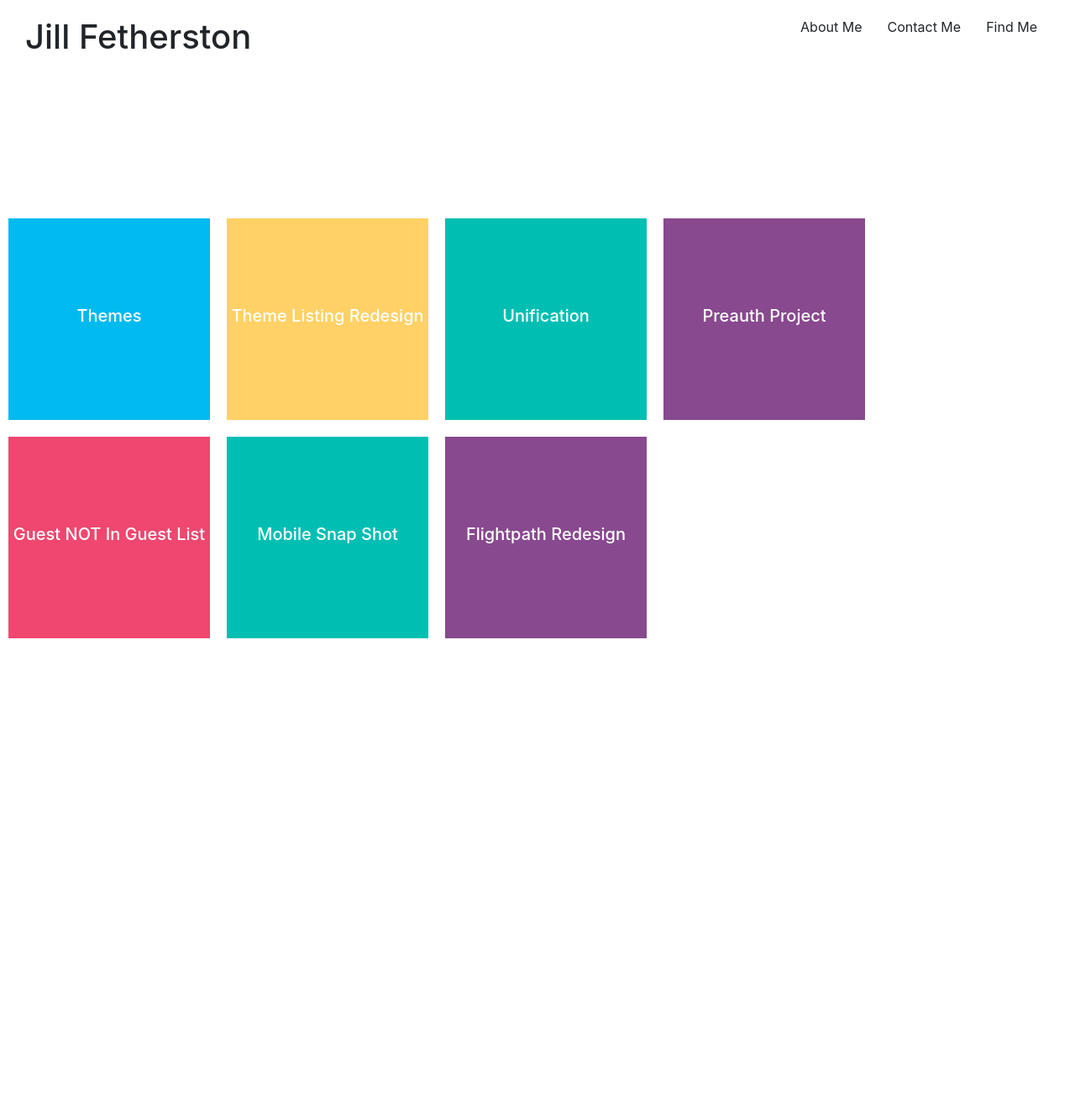
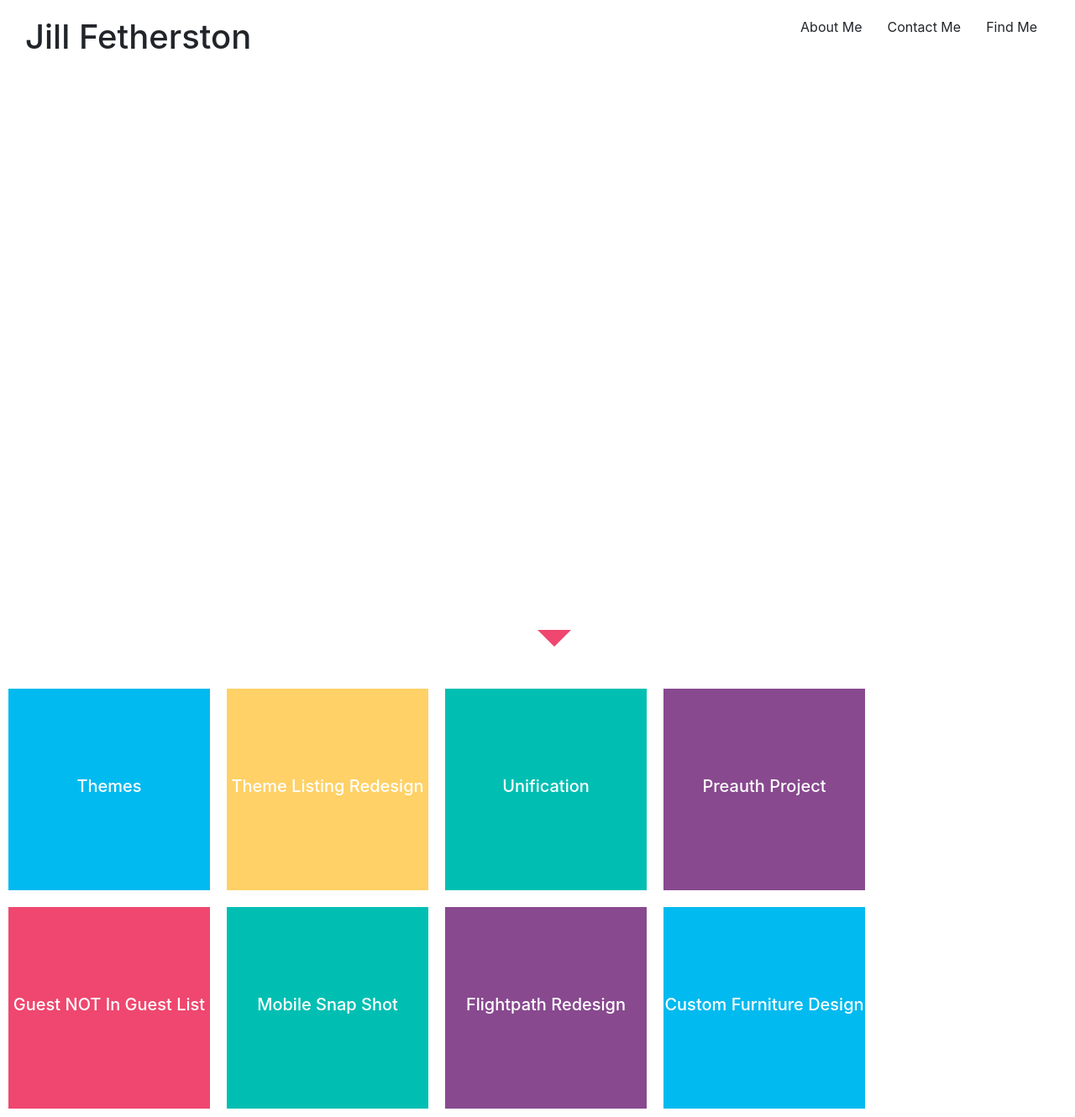
Before and after one commit to 12Noone/jfetherston-dot-com, a React app: page / in a window 1280 px wide. Shown: the whole page at 84% size. Before the commit the page ends 800 px from the top, so only its background shows below. Built offline with nearby package versions, Linux system fonts and the light colour scheme.

Commit message:
removed viewer from menu, added in separate panel, styled, and I forget what else

```diff
--- a/src/App.js
+++ b/src/App.js
@@ -4,6 +4,7 @@ import _ from 'lodash';
 import Menu from '../src/components/Menu';
 import Viewer from '../src/components/Viewer';
 import Project from '../src/components/Project';
+import InfoPanel from '../src/components/InfoPanel';
 import '../src/stylesheets/core.less';
 import '../src/stylesheets/Menu.less';
 
@@ -13,10 +14,12 @@ class App extends Component {
     super(props);
     this.state = {
       viewerOpen: false,
-      viewerOptions: {}
+      viewerOptions: {},
+      panelData: {}
     }
     this.showViewer = this.showViewer.bind(this);
     this.hideViewer = this.hideViewer.bind(this);
+    this.setPanel = this.setPanel.bind(this);
   }
 
   showViewer(link, data) {
@@ -30,16 +33,26 @@ class App extends Component {
     });
   }
 
+  setPanel(link, data) {
+    _.find(data, (idx) => {
+      if (idx.key === link) {
+        this.setState({
+          panelData: idx,
+        });
+      }
+    });
+  }
+
   hideViewer() {
     this.setState({ viewerOpen: false })
   }
 
   render() {
-    const { viewerOptions, viewerOpen } = this.state;
-
+    const { viewerOptions, viewerOpen, panelData } = this.state;
     return (
       <div>
-        <Menu showViewer={this.showViewer} hideViewer={this.hideViewer} />
+        <Menu setPanel={this.setPanel} hideViewer={this.hideViewer} />
+        <InfoPanel panelData={panelData} />
         <Viewer show={viewerOpen} handleClose={this.hideViewer} viewerOptions={viewerOptions} />
         <Project showViewer={this.showViewer} handleClose={this.hideViewer} />
       </div>
--- /dev/null
+++ b/src/components/InfoPanel.jsx
@@ -0,0 +1,32 @@
+import React, { Component } from "react";
+import PropTypes from 'prop-types';
+import '../stylesheets/InfoPanel.less'
+
+class InfoPanel extends Component {
+
+  render() {
+    const { panelData } = this.props;
+    return (
+      <div className="panel-container">
+        <div className="col-12">
+          <div className="panel-copy">
+            <h1 className="panel-heading">{panelData.header}</h1>
+            <h2 className="panel-subheading">{panelData.subHeading}</h2>
+            <p>{panelData.bodyCopy}</p>
+          </div>
+        </div>
+        <div className="arrow-container">
+          <a href="#projects">
+            <span className="arrow" />
+          </a>
+        </div>
+      </div>
+    );
+  }
+}
+
+InfoPanel.propTypes = {
+  panelData: PropTypes.shape({})
+}
+
+export default InfoPanel;
--- a/src/components/Menu.js
+++ b/src/components/Menu.js
@@ -5,7 +5,7 @@ import { viewerOptionsData } from '../viewerOptionsData';
 class Menu extends Component {
 
   render() {
-    const { showViewer } = this.props;
+    const { setPanel } = this.props;
 
     return (
       <div className="menu-container container-fluid">
@@ -16,9 +16,9 @@ class Menu extends Component {
             </div>
             <div className="pull-right col-6">
               <ul className="inline-list">
-                <li onClick={() => showViewer('about', viewerOptionsData)}>About Me</li>
-                <li onClick={() => showViewer('contact', viewerOptionsData)}>Contact Me</li>
-                <li onClick={() => showViewer('find me', viewerOptionsData)}>Find Me</li>
+                <li onClick={() => setPanel('about', viewerOptionsData)}>About Me</li>
+                <li onClick={() => setPanel('contact', viewerOptionsData)}>Contact Me</li>
+                <li onClick={() => setPanel('find me', viewerOptionsData)}>Find Me</li>
               </ul>
             </div>
           </div>
@@ -29,7 +29,7 @@ class Menu extends Component {
 }
 
 Menu.propTypes = {
-  showViewer: PropTypes.func.isRequired,
+  setPanel: PropTypes.func.isRequired,
   hideViewer: PropTypes.func.isRequired
 }
 
--- a/src/components/Project.jsx
+++ b/src/components/Project.jsx
@@ -8,6 +8,7 @@ class Project extends Component {
   render() {
     const { showViewer } = this.props;
     return (
+      <div id="projects">
         <div className="project-container">
           <div className="project-tile blue" onClick={() => showViewer('themeDesign', projectData)}>
             <div className="project-copy">
@@ -44,6 +45,12 @@ class Project extends Component {
               <h5>Flightpath Redesign</h5>
             </div>
           </div>
+          <div className="project-tile blue" onClick={() => showViewer('cfd', projectData)}>
+            <div className="project-copy">
+              <h5>Custom Furniture Design</h5>
+            </div>
+          </div>
+        </div>
       </div>
     );
   };
--- a/src/components/Viewer.js
+++ b/src/components/Viewer.js
@@ -5,7 +5,7 @@ import "../stylesheets/Viewer.less";
 const Viewer = ({ handleClose, show, viewerOptions }) => {
   const showHideClassName = show ? "viewer active" : "viewer";
   return (
-    <div className={showHideClassName} onClick={handleClose}>
+    <div className={showHideClassName}>
       <section className="viewer-main">
         <div className="close-viewer" onClick={handleClose}>
           X
--- /dev/null
+++ b/src/stylesheets/InfoPanel.less
@@ -0,0 +1,40 @@
+@pink: #EF476F;
+
+.panel-container {
+  height: 95vh;
+  .panel-copy {
+    padding: 90px;
+    margin: auto;
+    .panel-heading {
+      position: relative;
+      display: inline-block;
+      font-size: 30px;
+      margin-bottom: 30px;
+      &:after {
+        content: '';
+        position: absolute;
+        height: 5px;
+        width: 98%;
+        right: 0;
+        bottom: -8px;
+        background-color: @pink;
+      }
+    }
+    .panel-subheading {
+      font-size: 18px;
+    }
+  }
+  .arrow-container {
+    text-align: center;
+    .arrow {
+      position: absolute;
+      bottom: 30px;
+      width: 0;
+      height: 0;
+      border-left: 20px solid transparent;
+      border-right: 20px solid transparent;
+      border-top: 20px solid @pink;
+      cursor: pointer;
+    }
+  }
+}
--- a/src/stylesheets/Menu.less
+++ b/src/stylesheets/Menu.less
@@ -1,9 +1,11 @@
 @pink: #EF476F;
 
 .menu-container {
+  position: relative;
+  display: block;
   height: 50px;
   padding: 20px;
-  position: relative;
+  z-index: 1;
   .pull-left {
     text-align: left;
     h1 {
--- a/src/stylesheets/Project.less
+++ b/src/stylesheets/Project.less
@@ -8,7 +8,6 @@
 .project-container {
   display: flex;
   flex-flow: wrap;
-  top: 200px;
   max-width: 1350px;
   display: flex;
   z-index: 0;
--- a/src/viewerOptionsData.js
+++ b/src/viewerOptionsData.js
@@ -4,7 +4,7 @@ import aboutMe from '../src/images/about-me.jpg';
 export const viewerOptionsData = {
   about: {
     key: 'about',
-    header: 'What else is there?',
+    header: 'The other things',
     subHeading: 'Coding, Knitting, Reading, and Running',
     bodyCopy: 'Currently an engineer with Zola, the best the tech industry has to offer in the way of wedding registries and planning tools. When I\'m not working to make wedding plan suck less (a task that Sisyphus would sympathize with) you can find me knitting or perhaps cross stitching, plugged into an audio book and tuning out the world. Occasionally I guilt myself into exercise with a half marathon or two.',
     image: aboutMe,
@@ -100,6 +100,15 @@ export const projectData = {
       ['One of my favorite projects from my time at Flighpath was working on the company\'s site redesign. I was lucky enough to work with some incredibly talented engineers. I was responsible for the Work page as well as all of the individual client pages. It was so much fun and I learned so much doing it.']
     ],
     tech: ['CSS', '.Net']
+  },
+  cfd: {
+    key: 'cfd',
+    header: 'Custom Furniture Design',
+    subHeading: 'Was it Uber that said everybody needed a side hustle?',
+    bodyCopy: [
+      ['Custom Furniture Design is a stuido out in San Francisco and I routinely touch up their photos to mimick studio lighting.']
+    ],
+    tech: ['Photoshop']
   }
 }
 
```
Also changed, not shown: src/stylesheets/Viewer.less (+0 -9 lines). Lines whose indentation alone changed are shown as unchanged.
